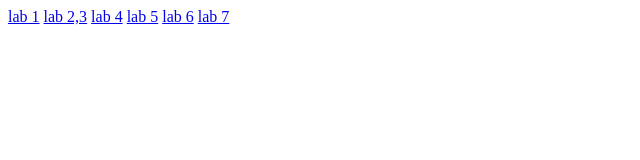
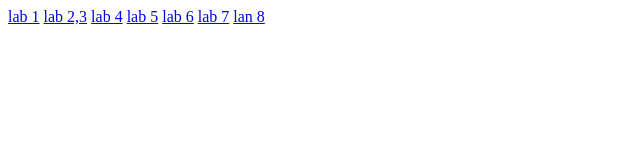
Before and after one commit to Alexsandr127/frontend, a plain HTML site: page index.html in a window 1280 px wide. Shown: the full height of the page, 0-640 px from the left. Drawn offline with Linux system fonts and the light colour scheme.

Commit message:
Update index.html

```diff
--- a/index.html
+++ b/index.html
@@ -11,5 +11,6 @@
 <a href="lab5/dist/index.html">lab 5</a>
 <a href="lab6/index.html">lab 6</a>
 <a href="lab7/dist/index.html">lab 7</a>
+<a href="lab8/dist/index.html">lan 8</a>
 </body>
 </html>
```
